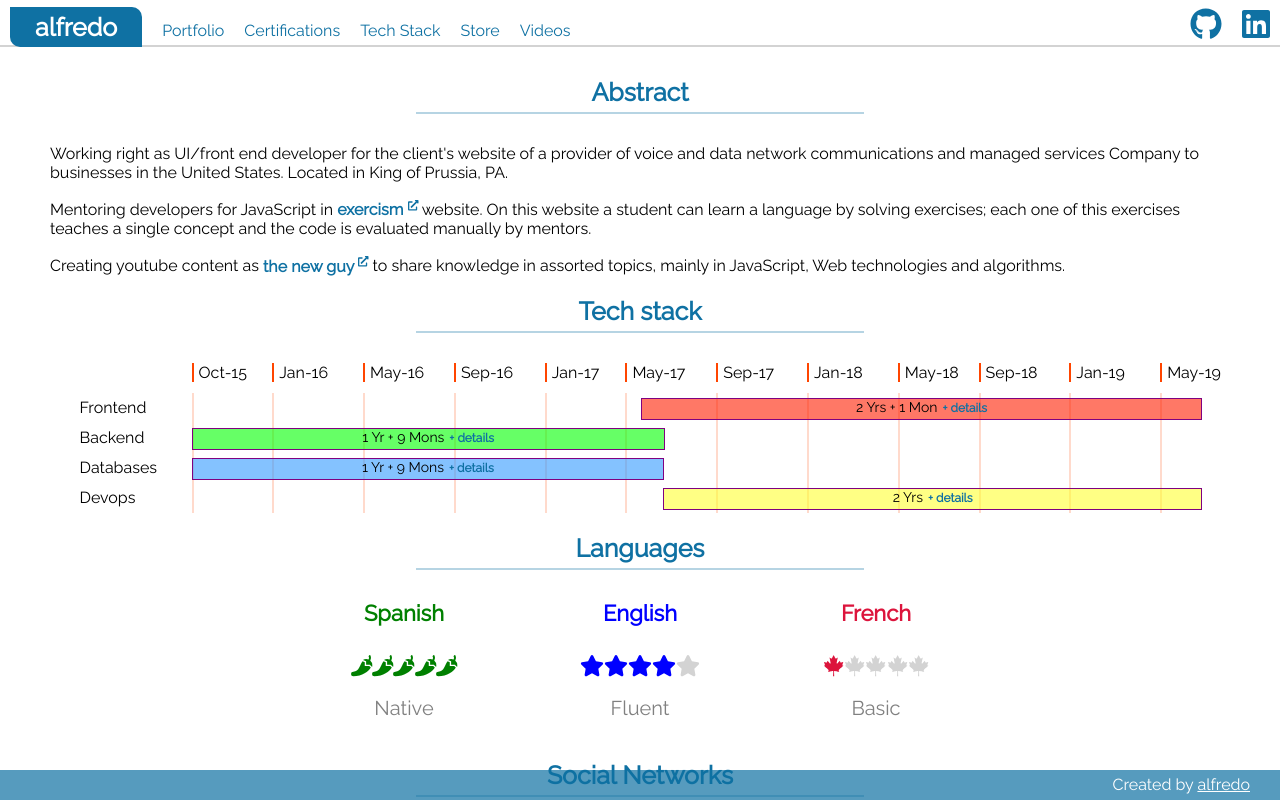
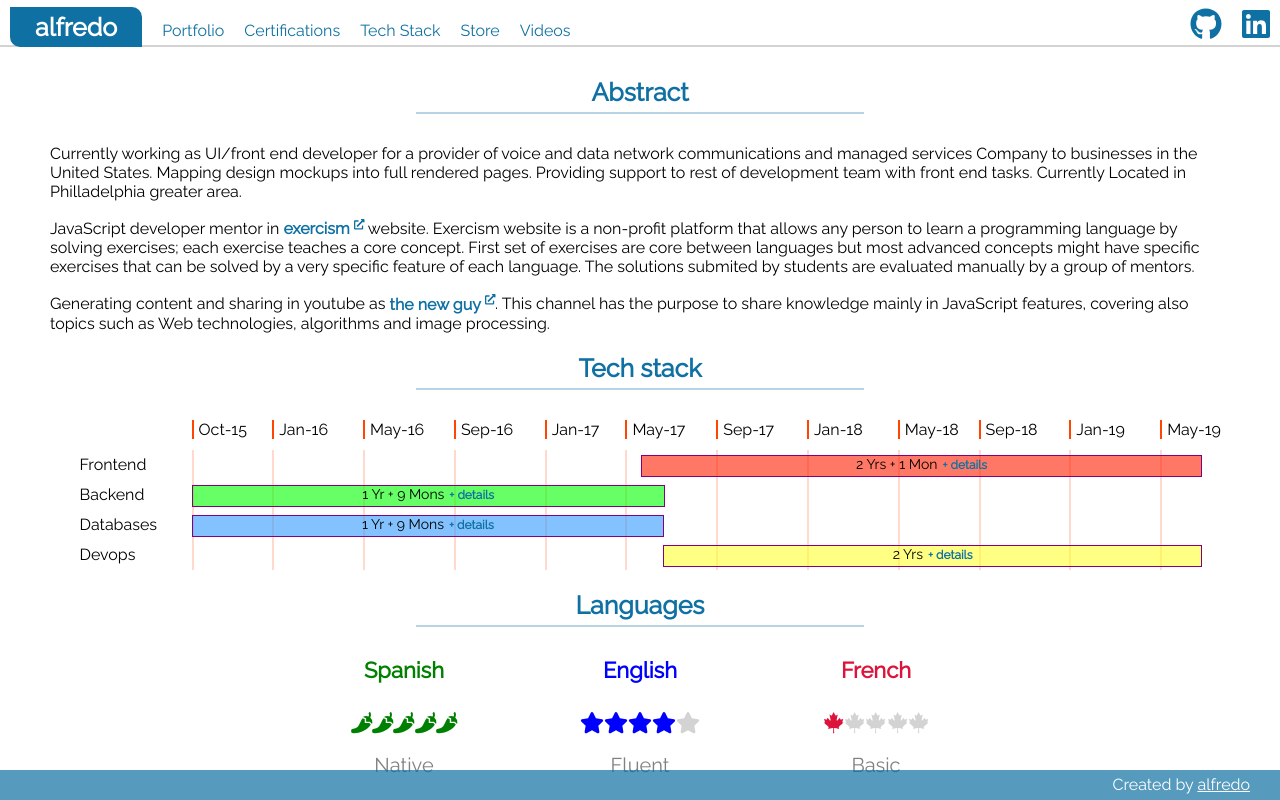
Before and after one commit to jocelo/jocelo.github.io, an Angular app: page /all in a window 1280 px wide. Shown: the top 800 px of the page. Built offline with nearby package versions, Linux system fonts and the light colour scheme.

Commit message:
portfolio abstract

```diff
--- a/src/app/personal/personal.component.html
+++ b/src/app/personal/personal.component.html
@@ -1,8 +1,8 @@
 <h3>Abstract</h3>
 <div class="section-container">
-  <p>Working right as UI/front end developer for the client's website of a provider of voice and data network communications and managed services Company to businesses in the United States. Located in King of Prussia, PA.</p>
-  <p>Mentoring developers for JavaScript in <a href="https://exercism.io" target="_blank">exercism <fa-icon [icon]="faIcons.externallink" size="sm"></fa-icon></a> website. On this website a student can learn a language by solving exercises; each one of this exercises teaches a single concept and the code is evaluated manually by mentors. </p>
-  <p>Creating youtube content as <a href="https://www.youtube.com/channel/UC547pgqomI0IcjOmltxQdAQ" target="_blank">the new guy <fa-icon [icon]="faIcons.externallink" size="sm"></fa-icon></a> to share knowledge in assorted topics, mainly in JavaScript, Web technologies and algorithms.</p>
+  <p>Currently working as UI/front end developer for a provider of voice and data network communications and managed services Company to businesses in the United States. Mapping design mockups into full rendered pages. Providing support to rest of development team with front end tasks. Currently Located in Philladelphia greater area.</p>
+  <p>JavaScript developer mentor in <a href="https://exercism.io" target="_blank">exercism <fa-icon [icon]="faIcons.externallink" size="sm"></fa-icon></a> website. Exercism website is a non-profit platform that allows any person to learn a programming language by solving exercises; each exercise teaches a core concept. First set of exercises are core between languages but most advanced concepts might have specific exercises that can be solved by a very specific feature of each language. The solutions submited by students are evaluated manually by a group of mentors.</p>
+  <p>Generating content and sharing in youtube as <a href="https://www.youtube.com/channel/UC547pgqomI0IcjOmltxQdAQ" target="_blank">the new guy <fa-icon [icon]="faIcons.externallink" size="sm"></fa-icon></a>. This channel has the purpose to share knowledge mainly in JavaScript features, covering also topics such as Web technologies, algorithms and image processing.</p>
 </div>
 
 <h3>Tech stack</h3>
```
